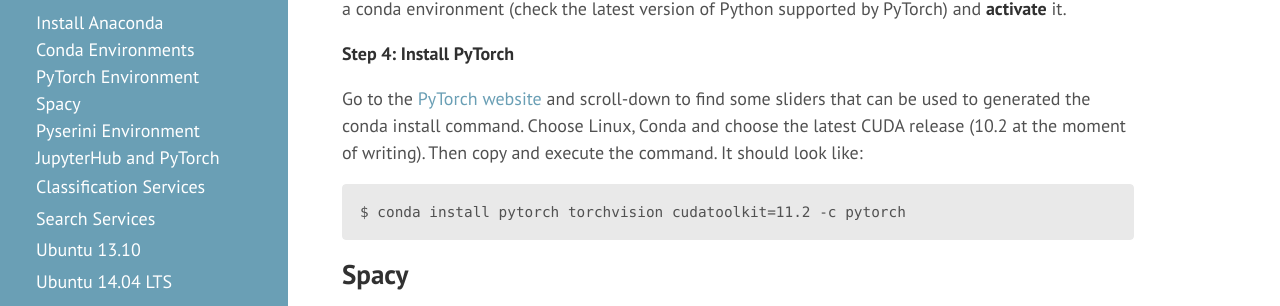
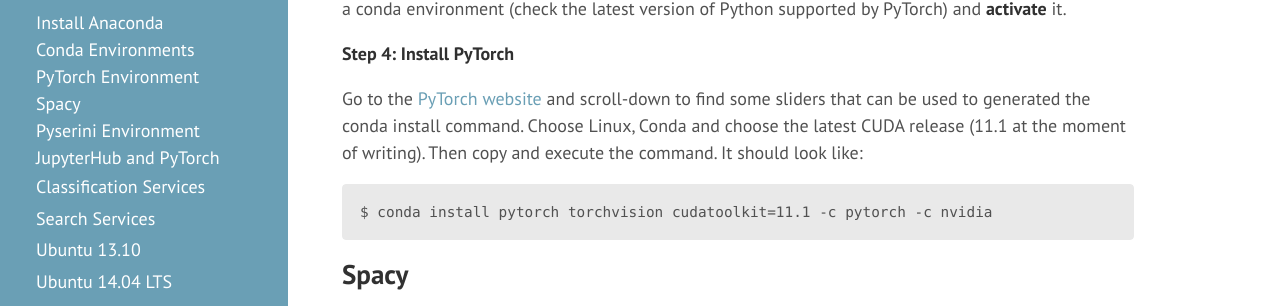
Before and after one commit to novasearch/wiki.novasearch.org, a Jekyll site: the page built from wiki/IR_NLP_lab_setup.md, in a window 1280 px wide and 900 px high, scrolled down 1119 px. Shown: the part 173-479 px from the top of the window. Built offline with Jekyll 4.4.1, drawn with Linux system fonts in a browser that asks for light colours.

Commit message:
Update IR_NLP_lab_setup.md

```diff
--- a/wiki/IR_NLP_lab_setup.md
+++ b/wiki/IR_NLP_lab_setup.md
@@ -53,10 +53,9 @@
 **Step 4: Install PyTorch**
 
 Go to the [PyTorch website](https://pytorch.org/) and scroll-down to find some sliders that can be used to generated the conda install command.
-Choose Linux, Conda and choose the latest CUDA release (10.2 at the moment of writing). Then copy and execute the command. It should look like:
+Choose Linux, Conda and choose the latest CUDA release (11.1 at the moment of writing). Then copy and execute the command. It should look like:
 
-    $ conda install pytorch torchvision cudatoolkit=11.2 -c pytorch
-
+    $ conda install pytorch torchvision cudatoolkit=11.1 -c pytorch -c nvidia
 
 Spacy
 --------------------
```
